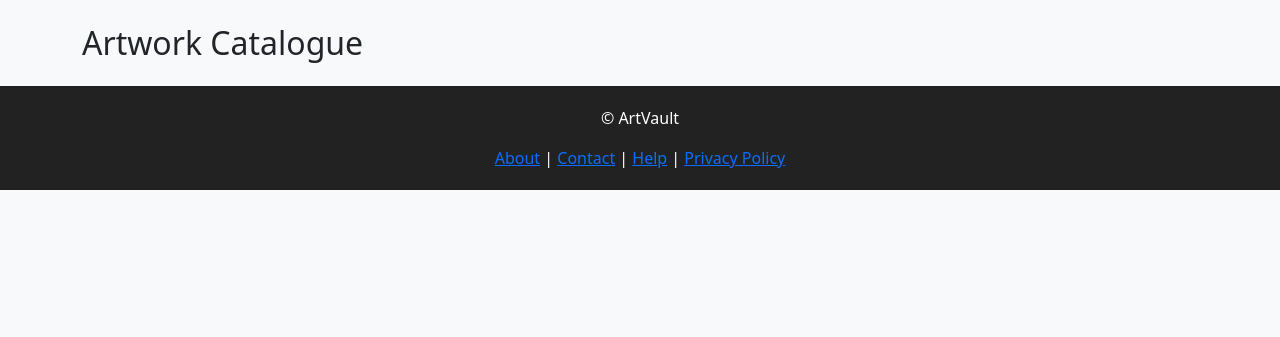
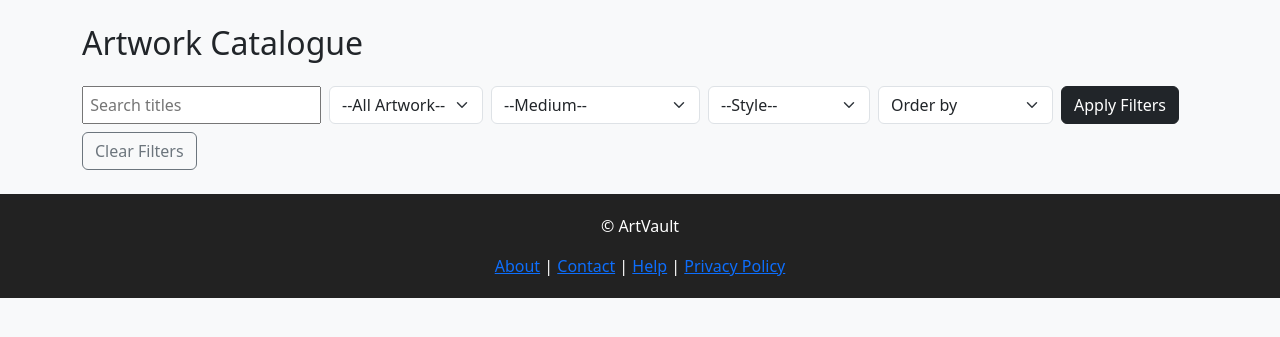
Before and after one commit to Alexander-HR/ArtVault, a Django app: page /artworks/ in a window 1280 px wide. Shown: the part 57-394 px from the top of the page. Run offline with Django 5.2, Linux system fonts and the light colour scheme; data that the repository does not hold is empty.

Commit message:
Added filtering, searching and sorting

```diff
--- a/artworks/views.py
+++ b/artworks/views.py
@@ -16,4 +16,37 @@ def artwork_detail(request, artwork_id):
 
 def index(request):
     artworks = Artwork.objects.all()
-    return render(request, 'artworks/index.html', {'artworks': artworks})
+
+    search = request.GET.get("search")
+    medium = request.GET.get("medium")
+    style = request.GET.get("style")
+    order_by = request.GET.get("order_by")
+    sold = request.GET.get("sold")
+
+    if search:
+        artworks = artworks.filter(title__icontains=search)
+
+    if medium:
+        artworks = artworks.filter(medium=medium)
+
+    if style:
+        artworks = artworks.filter(style=style)
+
+    if order_by in ["starting_bid", "-starting_bid", "title", "-title"]:
+        artworks = artworks.order_by(order_by)
+
+    if sold == "sold":
+        artworks = artworks.filter(sold=True)
+
+    elif sold == "available":
+        artworks = artworks.filter(sold=False)
+
+    return render(request, "artworks/index.html", {
+        "artworks": artworks,
+        "medium_choices": Artwork.MEDIUM_CHOICES,
+        "style_choices": Artwork.STYLE_CHOICES,
+        "selected_medium": medium,
+        "selected_style": style,
+        "search": search,
+        "order_by": order_by,
+        "selected_sold": sold,})
--- a/templates/artworks/index.html
+++ b/templates/artworks/index.html
@@ -3,6 +3,54 @@
 {%block content%}
     <h2 class="mb-4">Artwork Catalogue</h2>
     <div class="row">
+        <form method="get" class="d-flex flex-wrap gap-2 mb-4">
+            <input type="text" name="search" placeholder=" Search titles" value="{{ search|default:'' }}">
+
+           <select name="sold" class="form-select w-auto">
+                <option value="">--All Artwork--</option>
+
+                <option value="available"
+                    {% if selected_sold == "available" %}selected{% endif %}>
+                    Available
+                </option>
+
+                <option value="sold"
+                    {% if selected_sold == "sold" %}selected{% endif %}>
+                    Sold
+                </option>
+            </select>
+
+            <select name="medium" class="form-select w-auto">
+                <option value="">--Medium--</option>
+                {% for value, label in medium_choices %}
+                    <option value="{{ value }}" {% if selected_medium == value %}selected{% endif %}>
+                        {{ label }}
+                    </option>
+                {% endfor %}
+            </select>
+
+            <select name="style" class="form-select w-auto">
+                <option value="">--Style--</option>
+                {% for value, label in style_choices %}
+                    <option value="{{ value }}" {% if selected_style == value %}selected{% endif %}>
+                        {{ label }}
+                    </option>
+                {% endfor %}
+            </select>
+
+            <select name="order_by" class="form-select w-auto">
+                <option value="">Order by</option>
+                <option value="starting_bid" {% if order_by == "starting_bid" %}selected{% endif %}>Price low to high</option>
+                <option value="-starting_bid" {% if order_by == "-starting_bid" %}selected{% endif %}>Price high to low</option>
+                <option value="title" {% if order_by == "title" %}selected{% endif %}>Title A-Z</option>
+                <option value="-title" {% if order_by == "-title" %}selected{% endif %}>Title Z-A</option>
+            </select>
+
+            <button type="submit" class="btn btn-dark">Apply Filters</button>
+
+            <a href="{% url 'artworks:index' %}" class="btn btn-outline-secondary">Clear Filters</a>
+        </form>
+
         {% for artwork in artworks %}
             <div class="col-md-4 mb-4">
                 <div class="card h-100">
```
